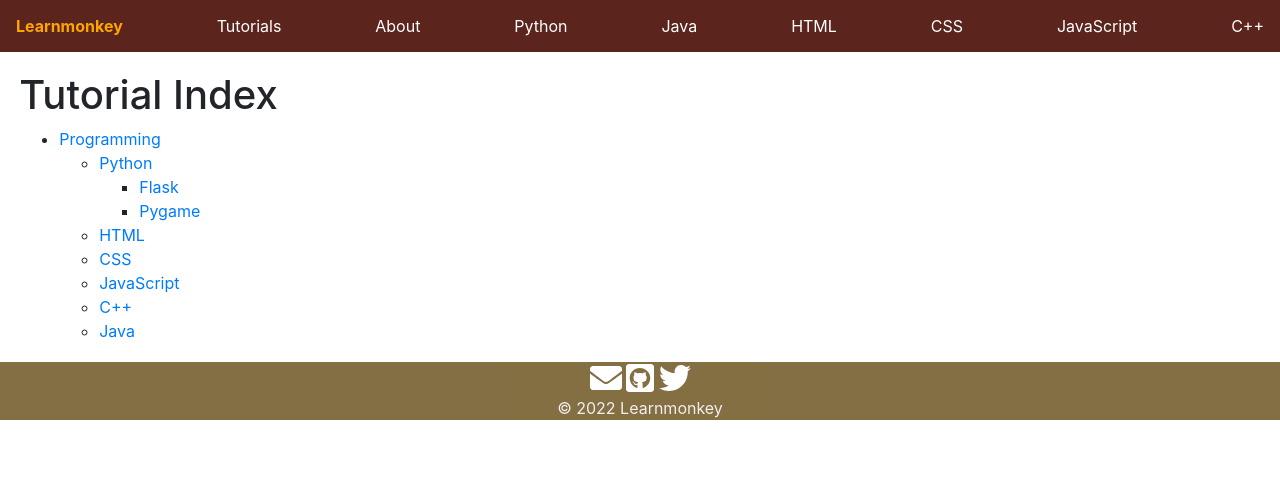
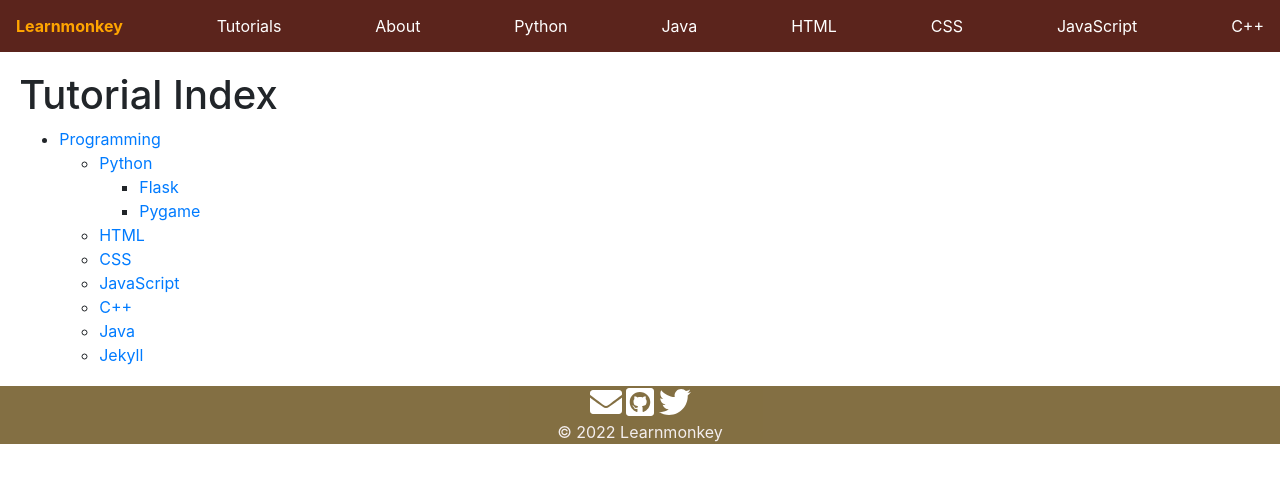
Before and after one commit to learnmonkey/learnmonkey.github.io, a Jekyll site: the page built from tutorial-index.html, in a window 1280 px wide. Shown: the top 483 px of the page. Built offline with Jekyll 4.4.1, drawn with Linux system fonts in a browser that asks for light colours.

Commit message:
add jekyll to tutorial index

```diff
--- a/tutorial-index.html
+++ b/tutorial-index.html
@@ -19,6 +19,7 @@ layout: default
             <li><a href="/programming/javascript/">JavaScript</a></li>
             <li><a href="/programming/cpp/">C++</a></li>
             <li><a href="/programming/java/">Java</a></li>
+            <li><a href="/programming/jekyll/">Jekyll</a></li>
         </ul>
     </li>
 </ul>
```
